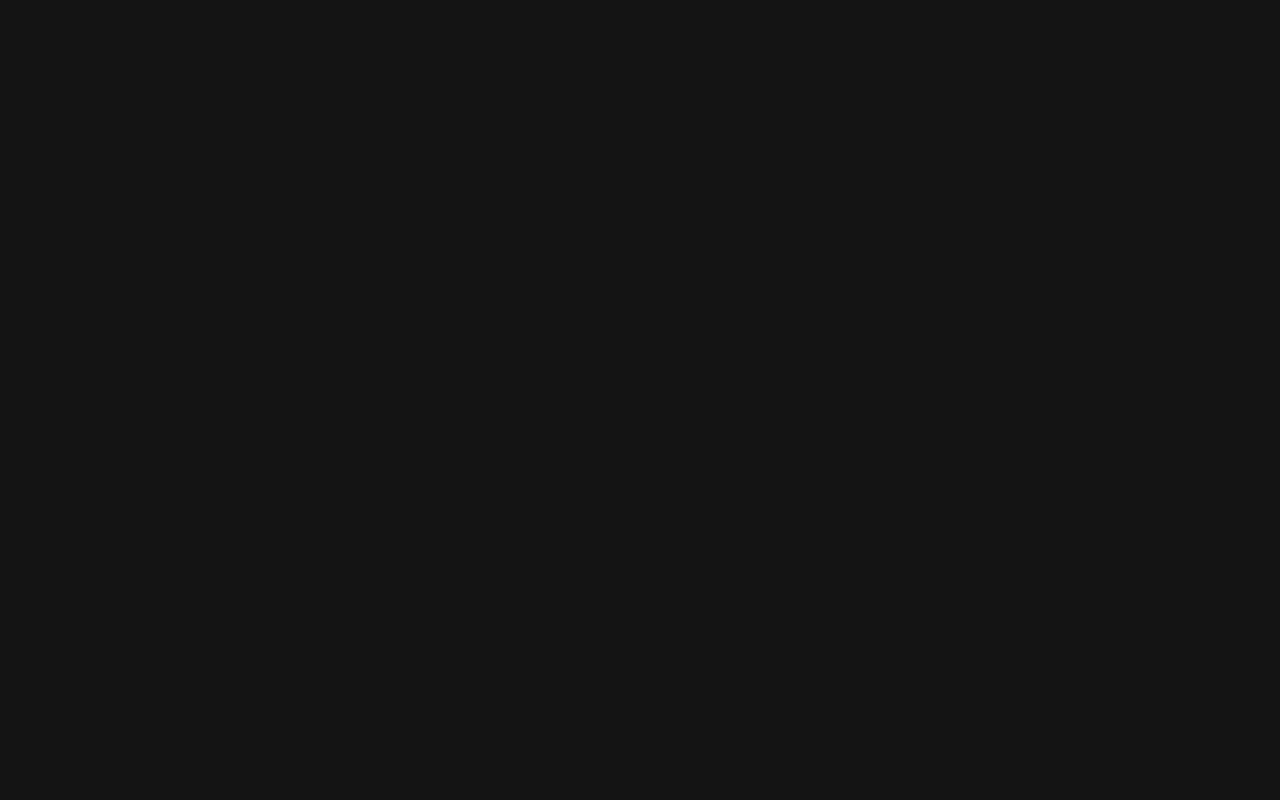
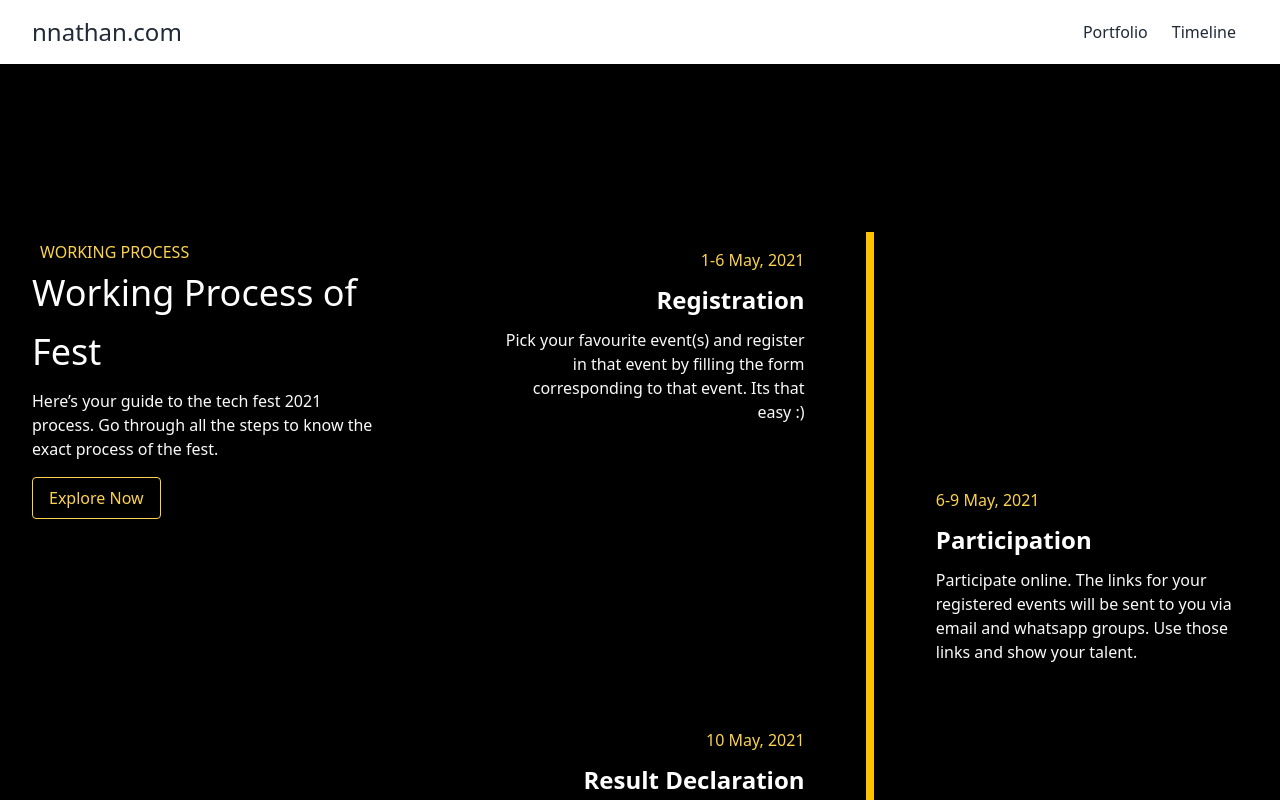
Before and after one commit to nathanmeira/nnathan, a Nuxt app: page /timeline in a window 1280 px wide. Before the commit this address had no page. Shown: the top 800 px of the page. Built offline with nearby package versions, Linux system fonts and the light colour scheme.

Commit message:
wip: timeline

```diff
--- /dev/null
+++ b/components/Event.vue
@@ -0,0 +1,43 @@
+<template>
+  <div id="event" class="mb-8 flex justify-between items-center w-full"
+  :class='alignRight ? "right-timeline" : "flex-row-reverse left-timeline"'
+  >
+    <div class="order-1 w-5/12"></div>
+    <div class="order-1 w-5/12 px-1 py-4"
+      :class='alignRight ? "text-left" : "text-right"'
+    >
+      <p class="mb-3 text-base text-yellow-300">{{ date }}</p>
+      <h4 class="mb-3 font-bold text-lg md:text-2xl">{{ title }}</h4>
+      <p class="text-sm md:text-base leading-snug text-gray-50 text-opacity-100">
+        {{ description }}
+      </p>
+    </div>
+  </div>
+</template>
+
+<script>
+export default {
+  props: {
+    title: {
+      type: String,
+      default: 'Event Title',
+    },
+    date: {
+      type: String,
+      default: 'Date',
+    },
+    description: {
+      type: String,
+      default: 'Description',
+    },
+    alignRight: {
+      type: Boolean,
+      default: false,
+    },
+  }
+}
+</script>
+
+<style scoped>
+
+</style>
--- a/components/PageWrap.vue
+++ b/components/PageWrap.vue
@@ -1,9 +1,19 @@
 <template>
-  <div class='bg-gradient-to-b from-gray-200 to-gray-100 h-screen'>
+  <div class='flex flex-col min-h-screen'>
     <div class='sticky top-0 z-10'>
       <Navbar />
     </div>
-    <slot />
-    <Footer class='fixed bottom-0 left-0 w-full' />
+    <div class='flex-1'>
+      <slot />
+    </div>
+    <Footer class='w-full' />
   </div>
 </template>
+
+<style>
+/* Set the footer to always stay at the bottom */
+.footer {
+  position: sticky;
+  bottom: 0;
+}
+</style>
--- /dev/null
+++ b/pages/timeline/index.vue
@@ -0,0 +1,66 @@
+<template>
+  <PageWrap>
+    <section>
+      <div class="bg-black text-white py-8">
+        <div class="container mx-auto flex flex-col items-start md:flex-row my-12 md:my-24">
+          <div class="flex flex-col w-full sticky md:top-36 lg:w-1/3 mt-2 md:mt-12 px-8">
+            <p class="ml-2 text-yellow-300 uppercase tracking-loose">Working Process</p>
+            <p class="text-3xl md:text-4xl leading-normal md:leading-relaxed mb-2">Working Process of Fest</p>
+            <p class="text-sm md:text-base text-gray-50 mb-4">
+              Here’s your guide to the tech fest 2021 process. Go through all the steps to know the exact process of the
+              fest.
+            </p>
+            <a href="#"
+               class="bg-transparent mr-auto hover:bg-yellow-300 text-yellow-300 hover:text-white rounded shadow hover:shadow-lg py-2 px-4 border border-yellow-300 hover:border-transparent">
+              Explore Now</a>
+          </div>
+          <div id="timeline" class="ml-0 md:ml-12 lg:w-2/3 sticky">
+            <div class="container mx-auto w-full h-full">
+              <div class="relative wrap overflow-hidden p-10 h-full">
+                <div class="border-2-2 border-yellow-555 absolute h-full border"
+                     style="right: 50%; border: 2px solid #FFC100; border-radius: 1%;"></div>
+                <div class="border-2-2 border-yellow-555 absolute h-full border"
+                     style="left: 50%; border: 2px solid #FFC100; border-radius: 1%;"></div>
+                <Event
+                  date="1-6 May, 2021"
+                  title="Registration"
+                  description="Pick your favourite event(s) and register in that event by filling the form corresponding to that event. Its that easy :)"
+                />
+                <Event
+                  date="6-9 May, 2021"
+                  title="Participation"
+                  description="Participate online. The links for your registered events will be sent to you via email and whatsapp groups. Use those links and show your talent."
+                  alignRight
+                />
+                <Event
+                  date="10 May, 2021"
+                  title="Result Declaration"
+                  description="The ultimate genius will be revealed by our judging panel on 10th May, 2021 and the results will be announced on the whatsapp groups and will be mailed to you."
+                />
+                <Event
+                  date="12 May, 2021"
+                  title="Prize Distribution"
+                  description="The winners will be contacted by our team for their addresses and the winning goodies will be sent at their addresses."
+                  alignRight
+                />
+              </div>
+              <img class="mx-auto -mt-36 md:-mt-36" src="https://user-images.githubusercontent.com/54521023/116968861-ef21a000-acd2-11eb-95ac-a34b5b490265.png" />
+            </div>
+          </div>
+        </div>
+      </div>
+    </section>
+  </PageWrap>
+
+</template>
+
+<script>
+
+export default {
+
+}
+</script>
+
+<style scoped>
+
+</style>
```
